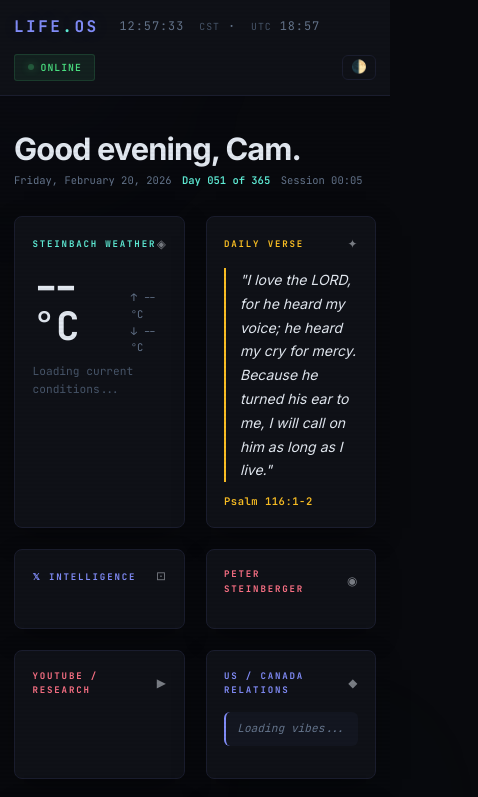
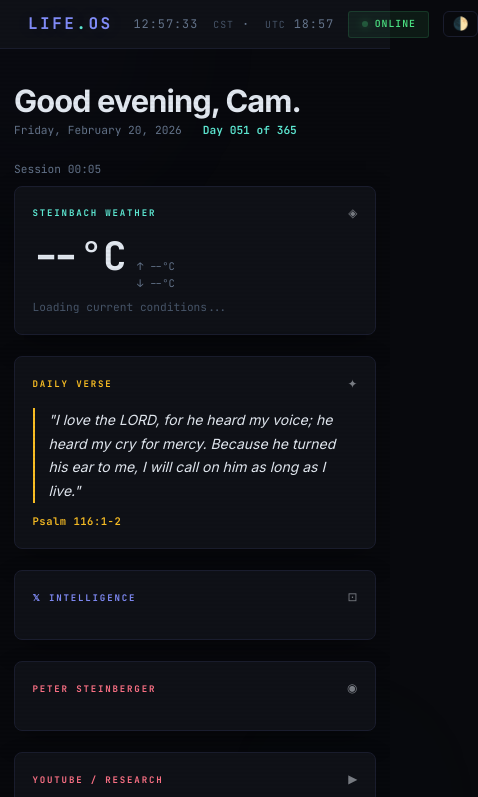
Before and after one commit to ccardow/pi-dashboard, a website: page index.html in a window 390 px wide. Shown: the top 797 px of the page, 478 px wide, since content can reach past the window. Drawn offline with Linux system fonts and the light colour scheme.

Commit message:
UI: Hard-reset mobile layout to block display for absolute iPhone stability

```diff
--- a/style.css
+++ b/style.css
@@ -280,6 +280,8 @@ body::before {
     padding: 1.5rem 2rem 3rem;
     max-width: 1600px;
     margin: 0 auto;
+    width: 100%;
+    box-sizing: border-box;
 }
 
 /* ═══ Responsive Queries ═══ */
@@ -290,44 +292,42 @@ body::before {
 }
 
 @media (max-width: 768px) {
-    .dashboard-grid {
-        grid-template-columns: 1fr;
-        padding: 1rem;
-        gap: 1.5rem; /* Increased gap for better touch separation */
+    body {
+        overflow-x: hidden;
+        width: 100vw;
     }
 
-    /* Ensure cards take full width on mobile */
+    .dashboard-grid {
+        display: block; /* Switch from grid to block for maximum mobile stability */
+        padding: 1rem;
+        width: 100%;
+        max-width: 100vw;
+        overflow: hidden;
+    }
+
     .card {
-        grid-column: span 1 !important;
-        width: 100%;
-        min-width: 0; /* Prevent overflow */
+        width: 100% !important;
+        margin-bottom: 1.5rem; /* Manual spacing since gap doesn't work on block */
+        box-sizing: border-box;
+        display: flex;
+        flex-direction: column;
     }
 
     .hero h1 {
         font-size: 2.2rem;
-        line-height: 1.2;
-    }
-
-    .hero .hero-meta {
-        gap: 0.75rem;
-        font-size: 0.75rem;
+        line-height: 1.1;
+        word-wrap: break-word;
     }
 
     .top-bar {
-        padding: 1rem;
-        flex-direction: column;
-        align-items: flex-start;
-        gap: 1rem;
+        width: 100%;
+        box-sizing: border-box;
     }
 
     .top-bar-right {
         width: 100%;
+        display: flex;
         justify-content: space-between;
-    }
-
-    /* Weather refinement for small screens */
-    .weather-temp {
-        font-size: 3.5rem;
     }
 }
 
```
